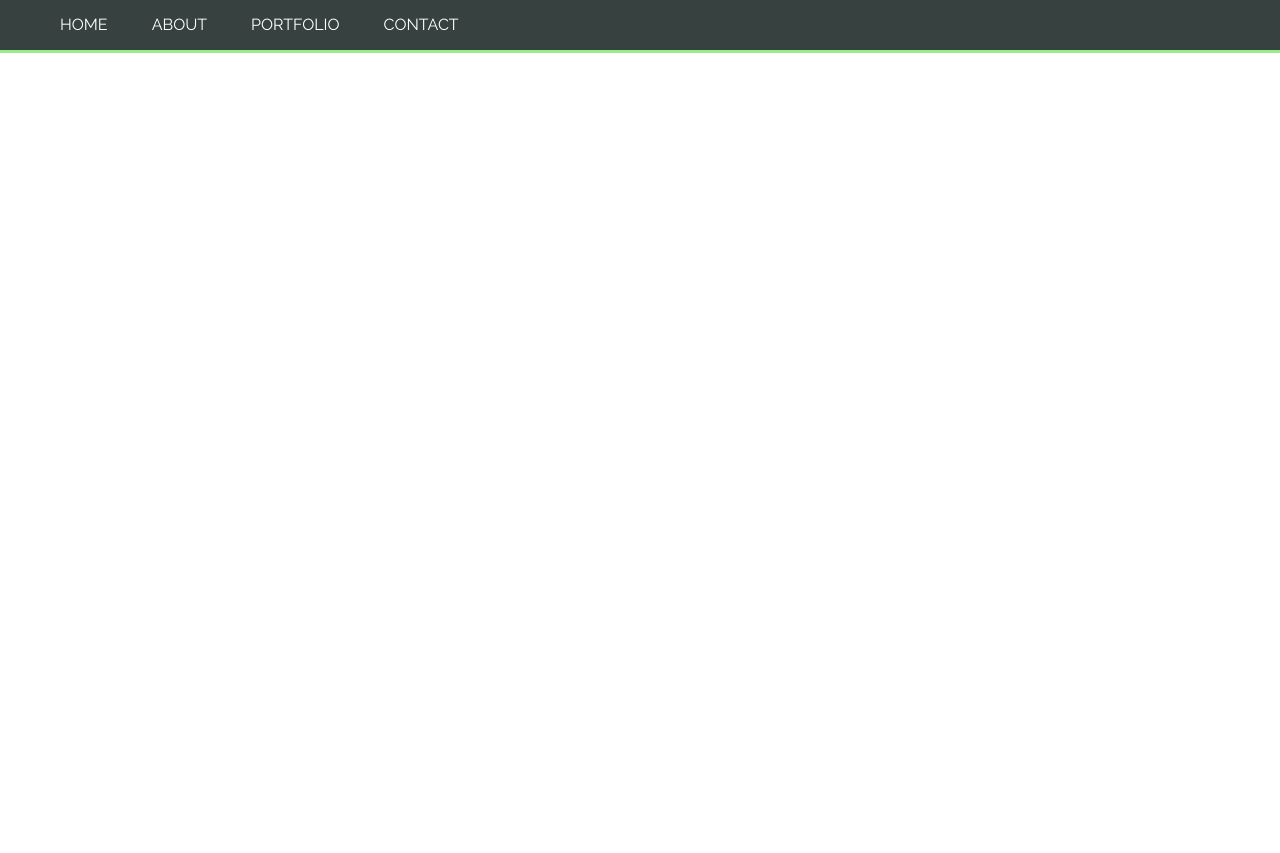
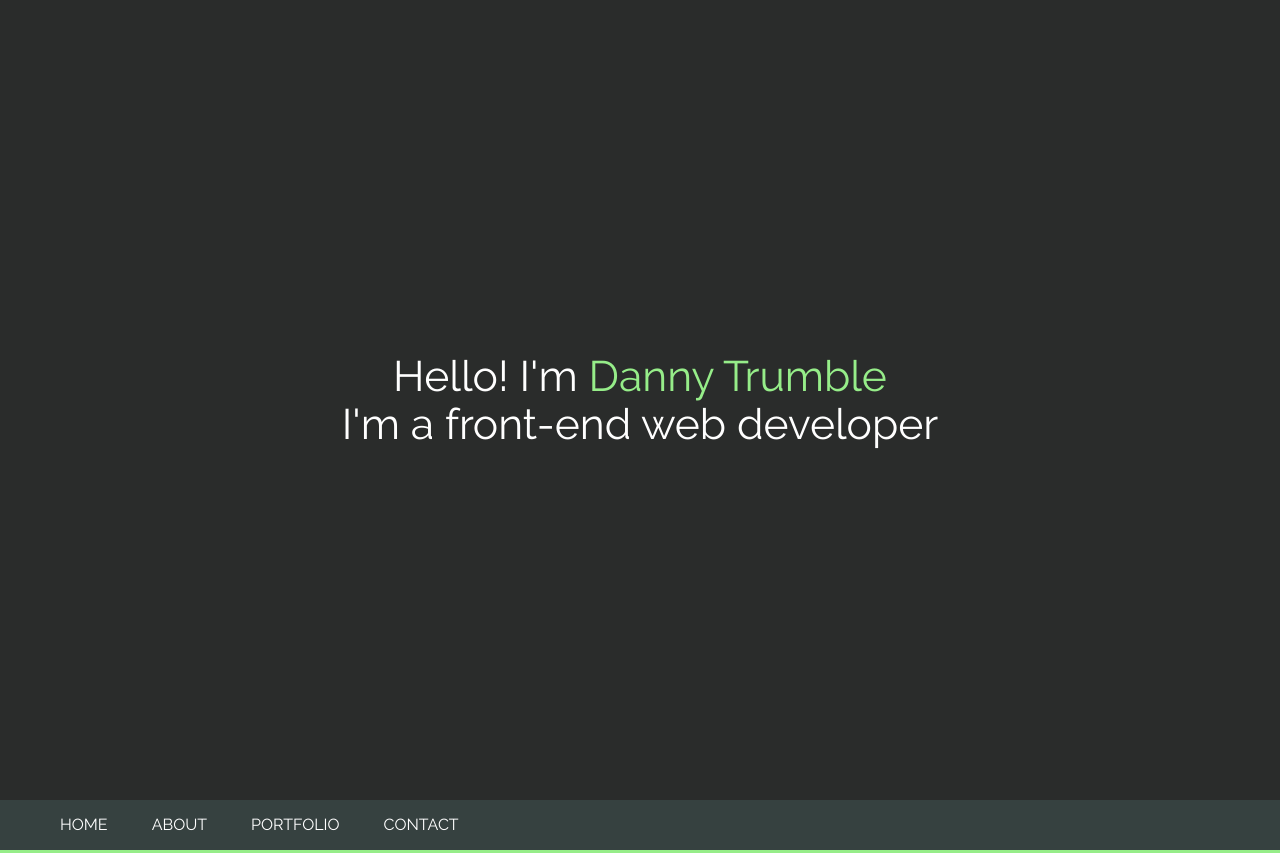
Before and after one commit to Trumbleup/my-portfolio, a plain HTML site: page index.html in a window 1280 px wide. Before the commit the page ends 800 px from the top, so only its background shows below. Drawn offline with Linux system fonts and the light colour scheme.

Commit message:
Added the home section, with responsive text that will accomodate for mobile screens

```diff
--- a/index.html
+++ b/index.html
@@ -11,6 +11,16 @@
     </head>
     <body>
         <div class="overflow-wrap">
+            <section id="home" class="flex">
+                <div class="flex">
+                    <div class="text">Hello! I'm
+                        <span class="highlight">Danny Trumble</span>
+                        <br />
+
+                         I'm a front-end web developer
+                    </div>
+                </div>
+            </section>
             <nav class="flex">
                 <div class="link-wrap">
                     <div class="page-link">home</div>
@@ -20,7 +30,7 @@
                 </div>
                 <i class="fas fa-bars bar-icon"></i>
             </nav>
-            <section id="home">
+            <section id="about">
 
             </section>
         </div>
--- a/style.css
+++ b/style.css
@@ -139,12 +139,22 @@ table {
 }
 
 body {
+  text-align: center;
   font-family: "ralewayregular";
   color: white;
 }
 
 .overflow-wrap {
   overflow-x: hidden;
+}
+
+#home {
+  background-color: #2a2c2b;
+  height: 100vh;
+}
+
+.highlight {
+  color: #96ed89;
 }
 
 nav {
@@ -184,6 +194,11 @@ nav .bar-icon {
 }
 
 @media screen and (min-width: 600px) {
+  .text {
+    font-size: 32pt;
+    line-height: 36pt;
+  }
+
   nav .link-wrap {
     background: none;
     height: initial;
```
